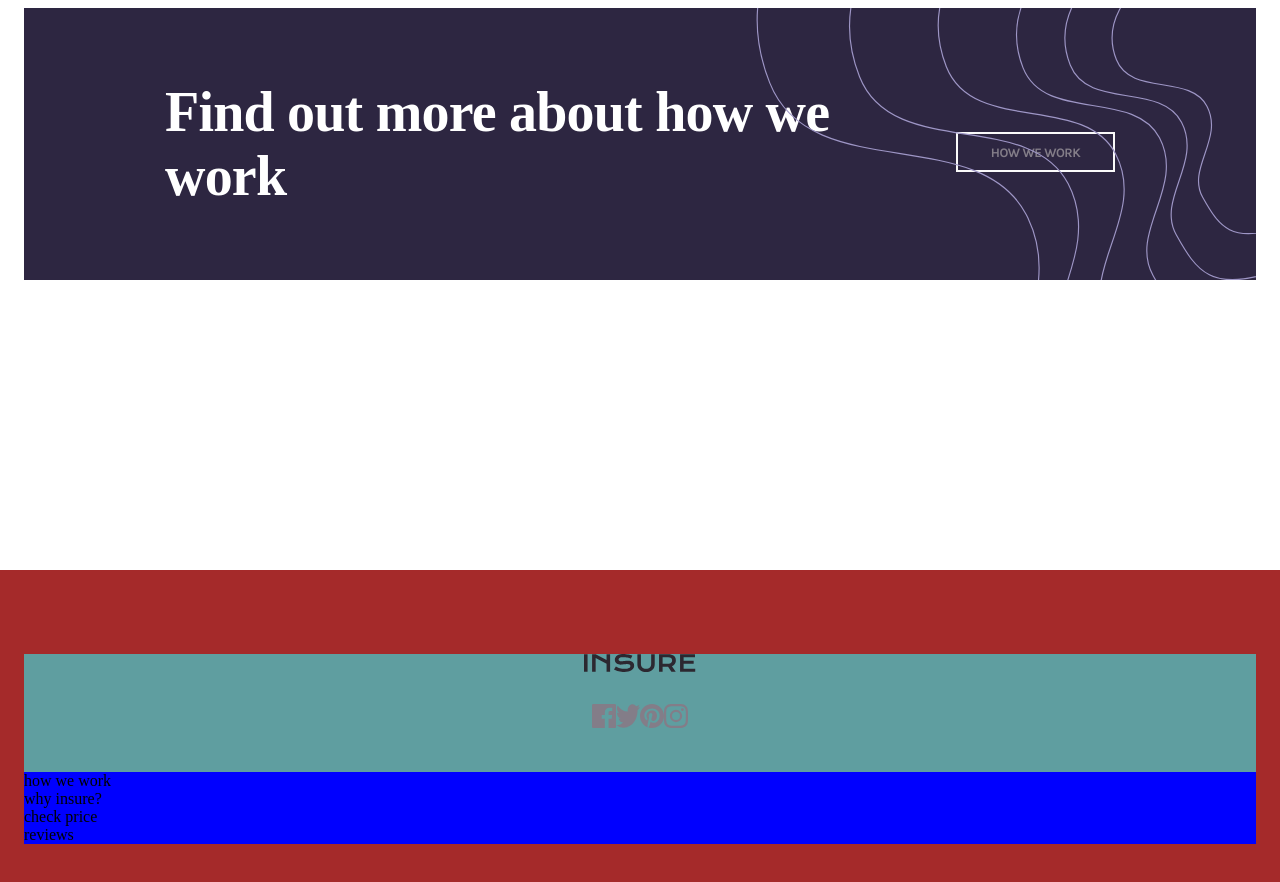
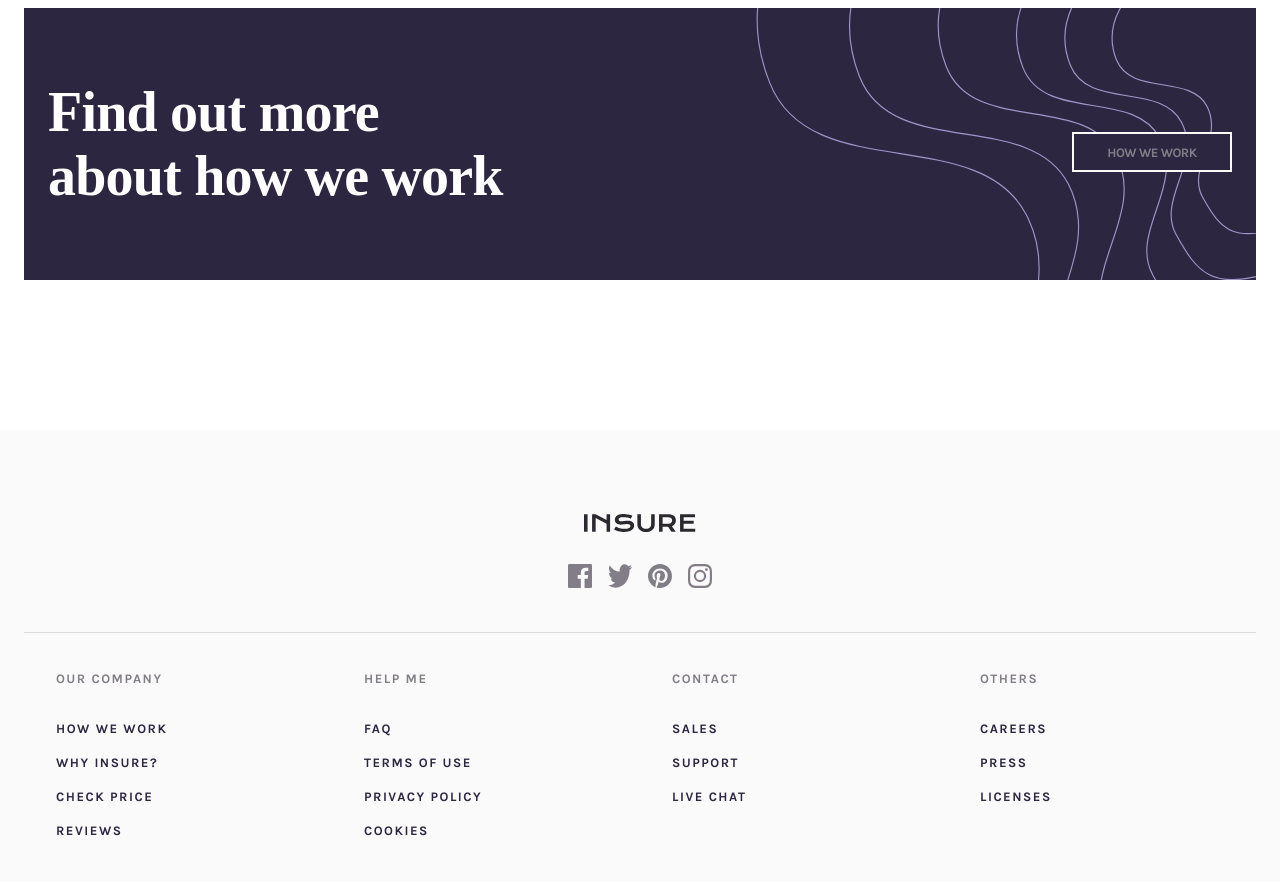
Before and after one commit to frontend-rustyff12/insure-landing-page, a Next.js app: page / in a window 1280 px wide. Shown: the part 1560-2442 px from the top of the page. Built offline with nearby package versions, Linux system fonts and the light colour scheme.

Commit message:
Cta fix. Footer layout

```diff
--- a/src/app/globals.css
+++ b/src/app/globals.css
@@ -107,7 +107,7 @@ h4 {
   text-transform: uppercase;
   cursor: pointer;
   transition: all 0.3s ease;
-  /* z-index: 1; */
+  z-index: 1;
 }
 
 .hero-btn:hover,
--- a/src/components/Cta.tsx
+++ b/src/components/Cta.tsx
@@ -2,9 +2,18 @@ export default function Cta() {
   return (
     <article className="cta">
       <div className="cta-content">
-        <h4>Find out more about how we work</h4>
+        <div>
+          <h4>Find out more</h4>
+          <h4>about how we work</h4>
+        </div>
         <button className="cta-btn">How we work</button>
       </div>
     </article>
   );
 }
+
+{
+  /* <h4>
+          Find out more <br /> about how we work
+        </h4> */
+}
--- a/src/components/Footer.tsx
+++ b/src/components/Footer.tsx
@@ -1,4 +1,5 @@
 import Image from "next/image";
+import FooterLinkItem from "./FooterLinkItem";
 import "./styles/Footer.css";
 
 type SocialItem = {
@@ -24,10 +25,6 @@ type FooterProps = {
 };
 
 export default function Footer({ data, social }: FooterProps) {
-  const first = data[0].dataEntry.map((item, index) => (
-    <div key={index}>{item.name}</div>
-  ));
-  console.log(data[0].dataEntry);
   return (
     <footer>
       <div className="footer-wrapper">
@@ -42,7 +39,10 @@ export default function Footer({ data, social }: FooterProps) {
           </div>
         </div>
         <div className="footer-bottom">
-          <div className="link-container">{first}</div>
+          <FooterLinkItem title={data[0].title} items={data[0].dataEntry} />
+          <FooterLinkItem title={data[1].title} items={data[1].dataEntry} />
+          <FooterLinkItem title={data[2].title} items={data[2].dataEntry} />
+          <FooterLinkItem title={data[3].title} items={data[3].dataEntry} />
         </div>
       </div>
     </footer>
--- a/src/components/FooterLinkItem.tsx
+++ b/src/components/FooterLinkItem.tsx
@@ -1,9 +1,26 @@
 import React from "react";
 
-export default function FooterLinkItem() {
+type FooterLink = {
+  name: string;
+  link: string;
+};
+
+type FooterLinkItemProps = {
+  title: string;
+  items: FooterLink[];
+};
+
+export default function FooterLinkItem({ title, items }: FooterLinkItemProps) {
   return (
-    <div>
-      <ul></ul>
+    <div className="link-container">
+      <h5>{title}</h5>
+      <ul>
+        {items.map((item, index) => (
+          <li key={index}>
+            <a href={item.link}>{item.name}</a>
+          </li>
+        ))}
+      </ul>
     </div>
   );
 }
--- a/src/components/styles/Footer.css
+++ b/src/components/styles/Footer.css
@@ -1,10 +1,22 @@
+:root {
+  --white: #ffffff;
+  --black: #000000;
+  --gray-950: #2c2830;
+  --gray-700: #837d88;
+  --gray-200: #dadada;
+  --gray-50: #fafafa;
+  --blue-950: #2d2641;
+  --blue-500: #96a9c6;
+  --pink-400: #c396c6;
+  --purple-500: #9e96c6;
+  --main-font: "DM Serif Display", serif;
+  --secondary-font: "Karla", sans-serif;
+}
+
 footer {
   padding: 84px 24px;
-  background-color: brown;
-}
-
-.footer-wrapper {
-  background-color: blue;
+  background-color: var(--gray-50);
+  /* background-color: brown; */
 }
 
 .footer-top {
@@ -13,8 +25,96 @@ footer {
   gap: 32px;
   align-items: center;
   padding-bottom: 40px;
-  background-color: cadetblue;
+}
+
+.socials-container {
+  display: flex;
+  gap: 16px;
+}
+
+.footer-bottom,
+.link-container,
+.link-container ul {
+  display: flex;
+  flex-direction: column;
 }
 
 .footer-bottom {
+  margin-top: 40px;
+  gap: 48px;
+  align-items: center;
+  position: relative;
 }
+
+.footer-bottom::before {
+  position: absolute;
+  content: "";
+  height: 1px;
+  background-color: var(--gray-200);
+  width: 100%;
+  top: -40px;
+  left: 0;
+}
+
+.link-container {
+  gap: 32px;
+  text-align: center;
+  text-transform: uppercase;
+}
+
+.link-container li {
+  list-style: none;
+}
+
+.link-container a {
+  text-decoration: none;
+}
+
+.link-container h5,
+.link-container li a {
+  font-family: var(--secondary-font);
+  font-size: 13px;
+  line-height: 115%;
+  letter-spacing: 1.5px;
+  color: var(--gray-700);
+}
+
+.link-container h5 {
+  color: var(--gray-700);
+}
+
+.link-container li a {
+  color: var(--blue-950);
+  font-weight: 700;
+}
+
+.link-container ul {
+  gap: 16px;
+}
+
+@media screen and (min-width: 768px) {
+  .footer-bottom {
+    display: grid;
+    grid-template-columns: repeat(4, 1fr);
+    padding: 0px 32px;
+    align-items: start;
+    gap: 64px;
+  }
+
+  .link-container {
+    text-align: start;
+  }
+}
+
+@media screen and (min-width: 1440px) {
+  .footer-wrapper {
+    max-width: 1110px;
+    margin: 0 auto;
+    width: 100vw;
+  }
+
+  .footer-top {
+    flex-direction: row;
+    justify-content: space-between;
+  }
+}
--- a/src/components/styles/Main.css
+++ b/src/components/styles/Main.css
@@ -95,6 +95,7 @@
 @media screen and (min-width: 1024px) {
   .main-content {
     padding-top: 305px;
+    padding-bottom: 0;
   }
 
   .main-wrapper {
@@ -127,7 +128,8 @@
   }
 
   .cta-content {
-    max-width: 950px;
+    max-width: unset;
+    width: 100%;
     display: flex;
     align-items: center;
     justify-content: space-between;
@@ -150,6 +152,16 @@
 }
 
 @media screen and (min-width: 1440px) {
+  .cta {
+    max-width: 1110px;
+    padding: 48px 0px;
+    margin: 70px auto;
+  }
+
+  .cta-content {
+    width: 950px;
+  }
+
   .main-wrapper {
     max-width: 1110px;
     margin: 0 auto;
```
